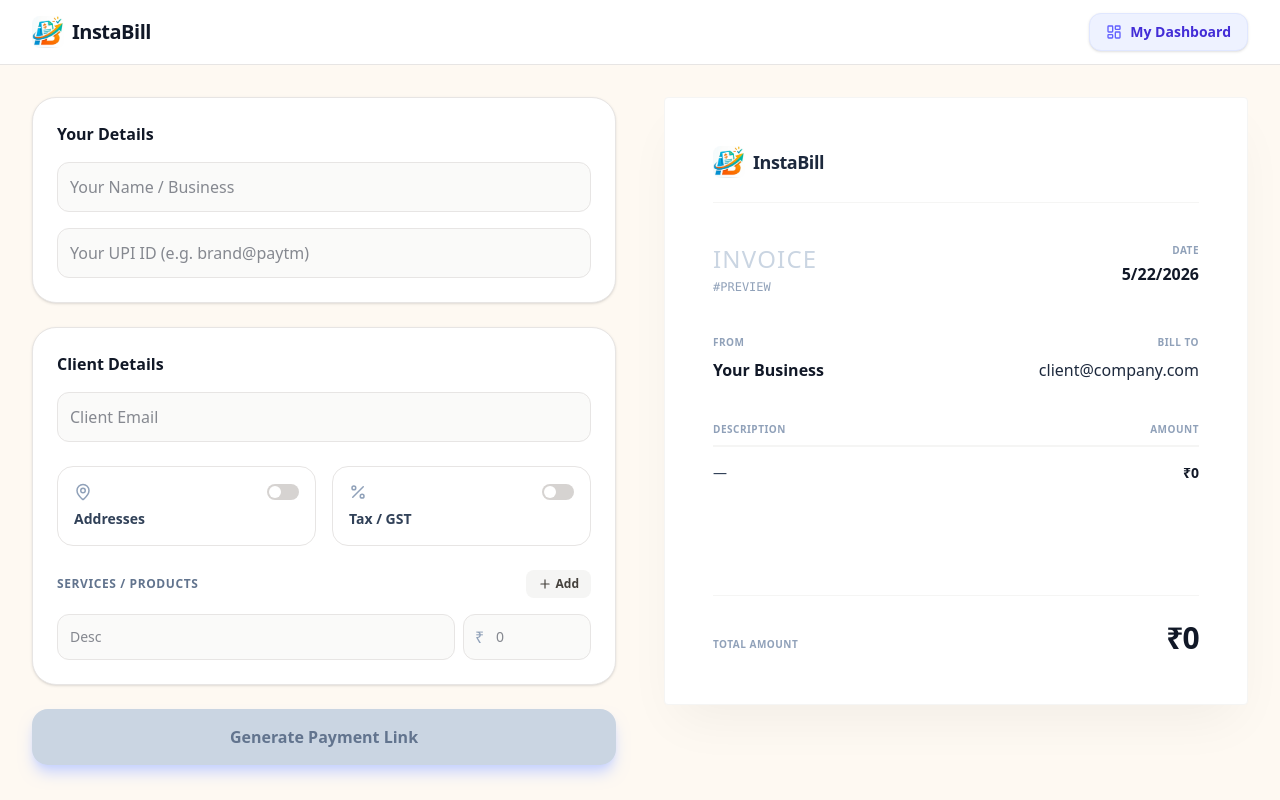
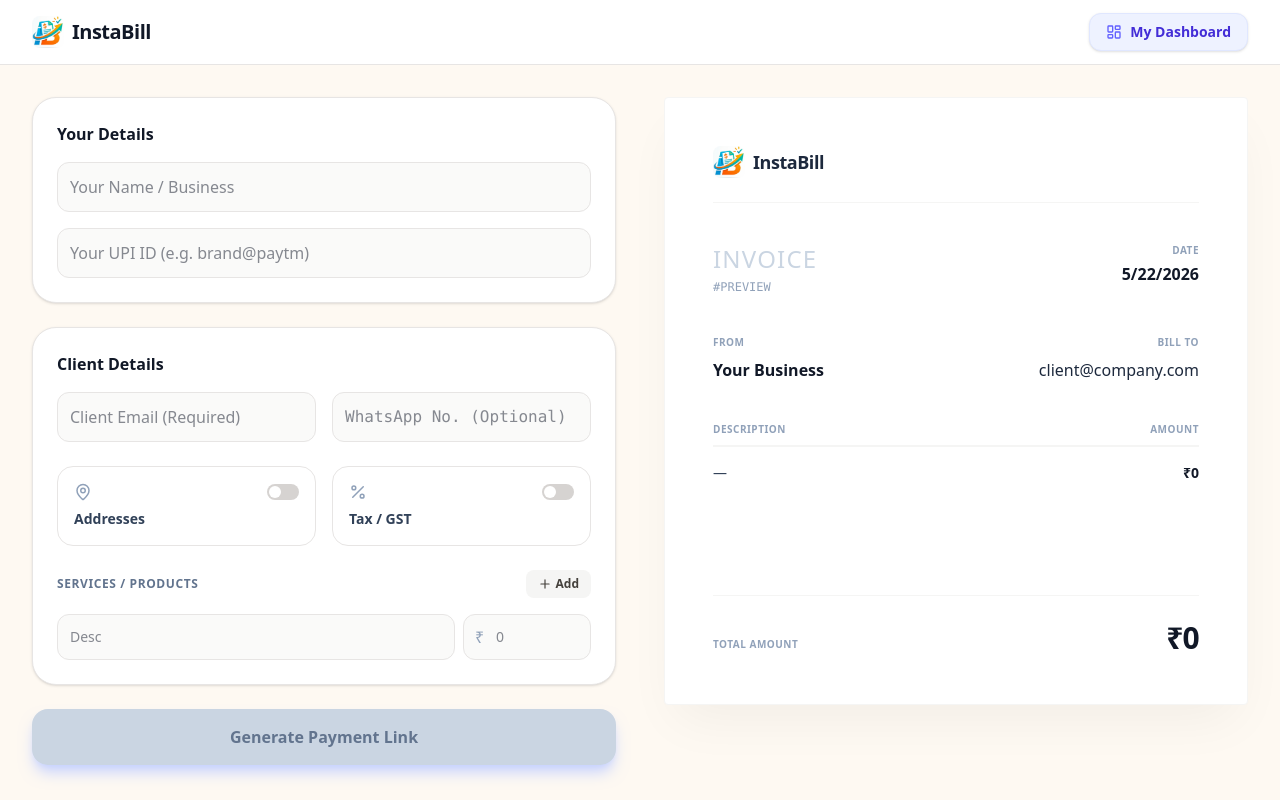
Before and after one commit to tanmaygalav/InstalBill, a Next.js app: page / in a window 1280 px wide. Built offline with nearby package versions, Linux system fonts and the light colour scheme; no server answers.

Commit message:
Send via whatsapp feature added

```diff
--- a/src/components/InvoiceBuilder.tsx
+++ b/src/components/InvoiceBuilder.tsx
@@ -11,6 +11,7 @@ import {
   Copy,
   ExternalLink,
   RefreshCw,
+  MessageCircle, // NEW: Icon for WhatsApp
 } from "lucide-react";
 import Image from "next/image";
 import { supabase } from "@/lib/supabase";
@@ -26,13 +27,14 @@ export default function InvoiceBuilder() {
   const [isGenerating, setIsGenerating] = useState(false);
   const [isLoadingDefaults, setIsLoadingDefaults] = useState(true);
 
-  // NEW: State to hold the link and stop the redirect
+  // State to hold the link and stop the redirect
   const [generatedLink, setGeneratedLink] = useState<string | null>(null);
 
   // Core State
   const [senderName, setSenderName] = useState("");
   const [upiId, setUpiId] = useState("");
   const [clientEmail, setClientEmail] = useState("");
+  const [clientPhone, setClientPhone] = useState(""); // NEW: WhatsApp Number State
   const [items, setItems] = useState([{ description: "", amount: "" }]);
 
   // Setting tracking
@@ -92,12 +94,12 @@ export default function InvoiceBuilder() {
     setItems(newItems);
   };
 
-  // NEW: Reset function to quickly bill the next client
+  // Reset function to quickly bill the next client
   const handleReset = () => {
     setGeneratedLink(null);
     setClientEmail("");
+    setClientPhone(""); // Reset phone as well
     setItems([{ description: "", amount: "" }]);
-    // Note: We deliberately KEEP the senderName, upiId, and tax settings so they don't have to retype them!
   };
 
   // Math Calculations
@@ -163,7 +165,6 @@ export default function InvoiceBuilder() {
         });
       }
 
-      // NEW BEHAVIOR: Copy to clipboard and show success UI instead of redirecting
       const finalLink = `${window.location.origin}/invoice/${invoiceData.id}`;
       await navigator.clipboard.writeText(finalLink);
       setGeneratedLink(finalLink);
@@ -175,6 +176,37 @@ export default function InvoiceBuilder() {
     } finally {
       setIsGenerating(false);
     }
+  };
+
+  // --- NEW: WHATSAPP SHARE FUNCTION ---
+  const handleWhatsAppShare = () => {
+    if (!generatedLink) return;
+
+    let formattedPhone = "";
+    if (clientPhone) {
+      const cleanPhone = clientPhone.replace(/\D/g, "");
+      // Auto-append Indian country code if missing
+      formattedPhone = cleanPhone.startsWith("91") ? cleanPhone : `91${cleanPhone}`;
+    }
+
+    // Extract a display name from the email if no specific name is stored
+    const clientName = clientEmail.split("@")[0];
+
+    const message = `Hello ${clientName},\n\n` +
+                    `Here is your invoice from *${senderName}*.\n\n` +
+                    `💰 *Total Amount Due:* ₹${totalAmount.toLocaleString('en-IN', { maximumFractionDigits: 2 })}\n` +
+                    `🔗 *Payment Link:* ${generatedLink}\n\n` +
+                    `You can scan the UPI QR code directly on the link to settle the bill securely. Please enter the 12-digit UTR number once done.\n\n` +
+                    `Thank you!`;
+
+    const encodedMessage = encodeURIComponent(message);
+
+    // If no phone is provided, wa.me will open the app and ask the user to select a contact
+    const whatsAppUrl = formattedPhone
+      ? `https://wa.me/${formattedPhone}?text=${encodedMessage}`
+      : `https://wa.me/?text=${encodedMessage}`;
+
+    window.open(whatsAppUrl, "_blank", "noopener,noreferrer");
   };
 
   return (
@@ -226,13 +258,24 @@ export default function InvoiceBuilder() {
 
         <div className="bg-white p-4 sm:p-6 rounded-2xl sm:rounded-3xl shadow-sm border border-stone-200">
           <h2 className="font-bold text-[#111827] mb-4">Client Details</h2>
-          <input
-            type="email"
-            placeholder="Client Email"
-            value={clientEmail}
-            onChange={(e) => setClientEmail(e.target.value)}
-            className="w-full p-3 bg-stone-50 border border-stone-200 rounded-xl focus:ring-2 focus:ring-indigo-100 outline-none mb-5 sm:mb-6 text-sm sm:text-base"
-          />
+
+          {/* UPDATED: Email and Phone Grid */}
+          <div className="grid grid-cols-1 sm:grid-cols-2 gap-3 sm:gap-4 mb-5 sm:mb-6">
+            <input
+              type="email"
+              placeholder="Client Email (Required)"
+              value={clientEmail}
+              onChange={(e) => setClientEmail(e.target.value)}
+              className="w-full p-3 bg-stone-50 border border-stone-200 rounded-xl focus:ring-2 focus:ring-indigo-100 outline-none text-sm sm:text-base"
+            />
+            <input
+              type="tel"
+              placeholder="WhatsApp No. (Optional)"
+              value={clientPhone}
+              onChange={(e) => setClientPhone(e.target.value.replace(/\D/g, ''))}
+              className="w-full p-3 bg-stone-50 border border-stone-200 rounded-xl focus:ring-2 focus:ring-indigo-100 outline-none text-sm sm:text-base font-mono"
+            />
+          </div>
 
           <div className="grid grid-cols-2 gap-3 sm:gap-4 mb-5 sm:mb-6">
             <div
@@ -392,7 +435,7 @@ export default function InvoiceBuilder() {
             </div>
             <p className="text-sm text-green-800 font-medium">
               Your payment link has been copied to your clipboard. Paste it
-              directly to your client.
+              directly to your client or send it via WhatsApp.
             </p>
 
             <div className="flex items-center gap-2 bg-white p-2 rounded-xl border border-green-100 shadow-sm">
@@ -414,18 +457,26 @@ export default function InvoiceBuilder() {
               </button>
             </div>
 
-            <div className="flex gap-3 mt-2">
+            {/* UPDATED: Buttons Grid with WhatsApp integration */}
+            <div className="grid grid-cols-2 gap-3 mt-2">
+              <button
+                onClick={handleWhatsAppShare}
+                className="col-span-2 bg-[#25D366] text-white hover:bg-[#20bd5a] py-3 rounded-xl flex justify-center items-center gap-2 font-bold text-sm transition-colors shadow-md shadow-[#25D366]/20 active:scale-[0.98]"
+              >
+                <MessageCircle size={18} /> Send Invoice via WhatsApp
+              </button>
+
               <a
                 href={generatedLink}
                 target="_blank"
                 rel="noopener noreferrer"
-                className="flex-1 bg-white border border-green-200 text-green-700 hover:bg-green-100 py-3 rounded-xl flex justify-center items-center gap-2 font-bold text-sm transition-colors shadow-sm"
+                className="w-full bg-white border border-green-200 text-green-700 hover:bg-green-100 py-3 rounded-xl flex justify-center items-center gap-2 font-bold text-sm transition-colors shadow-sm"
               >
                 <ExternalLink size={16} /> Preview
               </a>
               <button
                 onClick={handleReset}
-                className="flex-1 bg-green-600 text-white hover:bg-green-700 py-3 rounded-xl flex justify-center items-center gap-2 font-bold text-sm transition-colors shadow-md shadow-green-200 active:scale-[0.98]"
+                className="w-full bg-green-600 text-white hover:bg-green-700 py-3 rounded-xl flex justify-center items-center gap-2 font-bold text-sm transition-colors shadow-md shadow-green-200 active:scale-[0.98]"
               >
                 <RefreshCw size={16} /> New Client
               </button>
@@ -434,7 +485,7 @@ export default function InvoiceBuilder() {
         )}
       </div>
 
-      {/* RIGHT COLUMN: LIVE PREVIEW (Unchanged) */}
+      {/* RIGHT COLUMN: LIVE PREVIEW */}
       <div className="sticky top-24 bg-white shadow-2xl shadow-black/5 rounded-sm p-8 sm:p-12 border border-stone-100 hidden lg:block">
         {/* CUSTOM LOGO (Make sure logo.png is in your /public folder) */}
         <div className="flex items-center gap-2 mb-10 pb-6 border-b border-stone-100">
@@ -486,6 +537,9 @@ export default function InvoiceBuilder() {
             <p className="font-medium text-slate-800 truncate pl-2">
               {clientEmail || "client@company.com"}
             </p>
+            {clientPhone && (
+              <p className="text-xs text-slate-500 mt-1">{clientPhone}</p>
+            )}
           </div>
         </div>
 
```
